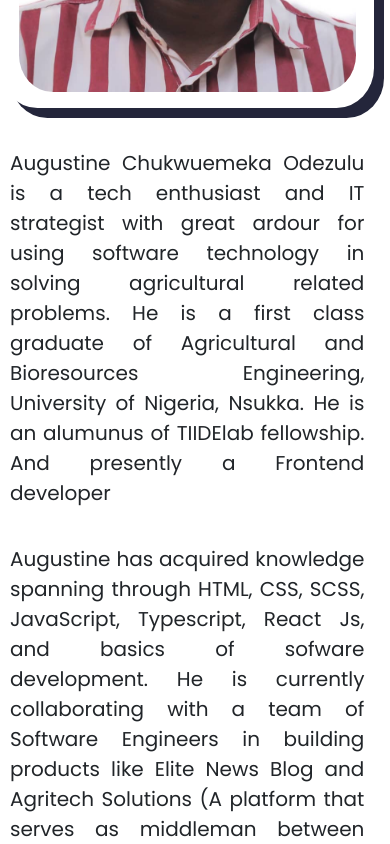
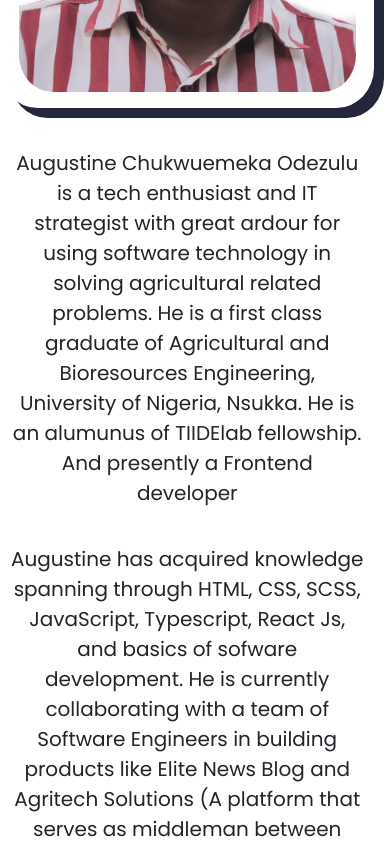
Before and after one commit to emitech-success/my_react_portfolio, a React (Create React App) app: page / in a window 390 px wide. Shown: the part 1300-2144 px from the top of the page. Built offline with nearby package versions, Linux system fonts and the light colour scheme; a web font is replaced by a local one.

Commit message:
worked on the responsiveness of the profile component

```diff
--- a/src/index.css
+++ b/src/index.css
@@ -146,3 +146,6 @@ body ::-webkit-scrollbar-thumb {
   margin: 4rem 0 2rem 0;
   color: #FF5823;
 }
+/* .heading{
+  height: 80px;
+} */
--- a/src/portfolioContainer/AboutMe/About.css
+++ b/src/portfolioContainer/AboutMe/About.css
@@ -5,6 +5,9 @@
   font-weight: 700;
   margin: 2rem 0;
   color: #24263B;
+} */
+/* .about-wrapper{
+  height: 80px;
 } */
 .about-container{
   position: relative;
@@ -73,9 +76,9 @@
     display: flex;
     flex-direction: column;
     justify-content: center;
-    text-align: justify;
+    /* text-align: justify; */
     padding-right: 2px;
-    /* text-align: center; */
+    text-align: center;
 
     align-items: center;
     padding-right: 0px;
--- a/src/portfolioContainer/ContactMe/Contact.css
+++ b/src/portfolioContainer/ContactMe/Contact.css
@@ -2,6 +2,7 @@
 .contact_wrapper{
   width:50%;
   margin: 2rem auto;
+  /* height: 80px; */
 }
 /* .contact_us_text{
   color: #24263B;
--- a/src/portfolioContainer/ContactMe/Contact.js
+++ b/src/portfolioContainer/ContactMe/Contact.js
@@ -22,7 +22,7 @@ export const Contact = () => {
     }
   }, [inView, animation])
   return (
-    <>
+    <div className='heading'>
       {/* Contact section */}
       <section id="contact-form" className="contact_wrapper" ref={ref}>
         <motion.div className="container"
@@ -58,6 +58,6 @@ export const Contact = () => {
         </motion.div>
       </section>
       <ContactFooter />
-    </>
+    </div>
   )
 }
--- a/src/portfolioContainer/Stack/Stack.js
+++ b/src/portfolioContainer/Stack/Stack.js
@@ -31,7 +31,7 @@ export const Stack = () => {
     }
   }, [inView, animation])
   return (
-    <div id='skill'>
+    <div className='heading' id='skill'>
       <motion.h2
       ref={ref}
       className='section_head_text'
--- a/src/portfolioContainer/WorkExperience/WorkExperience.css
+++ b/src/portfolioContainer/WorkExperience/WorkExperience.css
@@ -7,6 +7,7 @@
   flex-direction: column;
   justify-content: center;
   align-items: center;
+  /* height: 80px; */
 }
 /* .place-of-work-section h2{
   color: #0d86f8;
```
